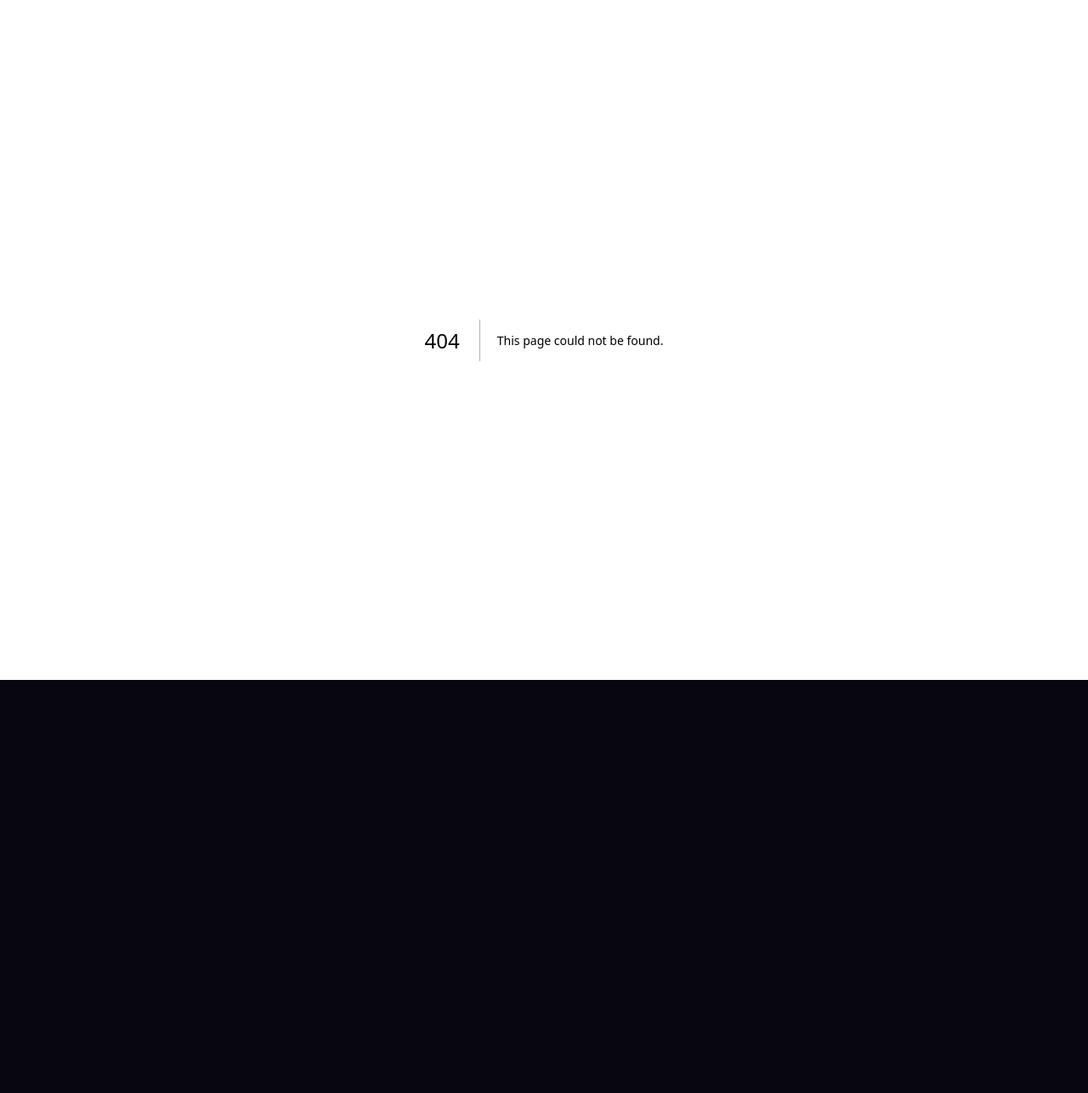
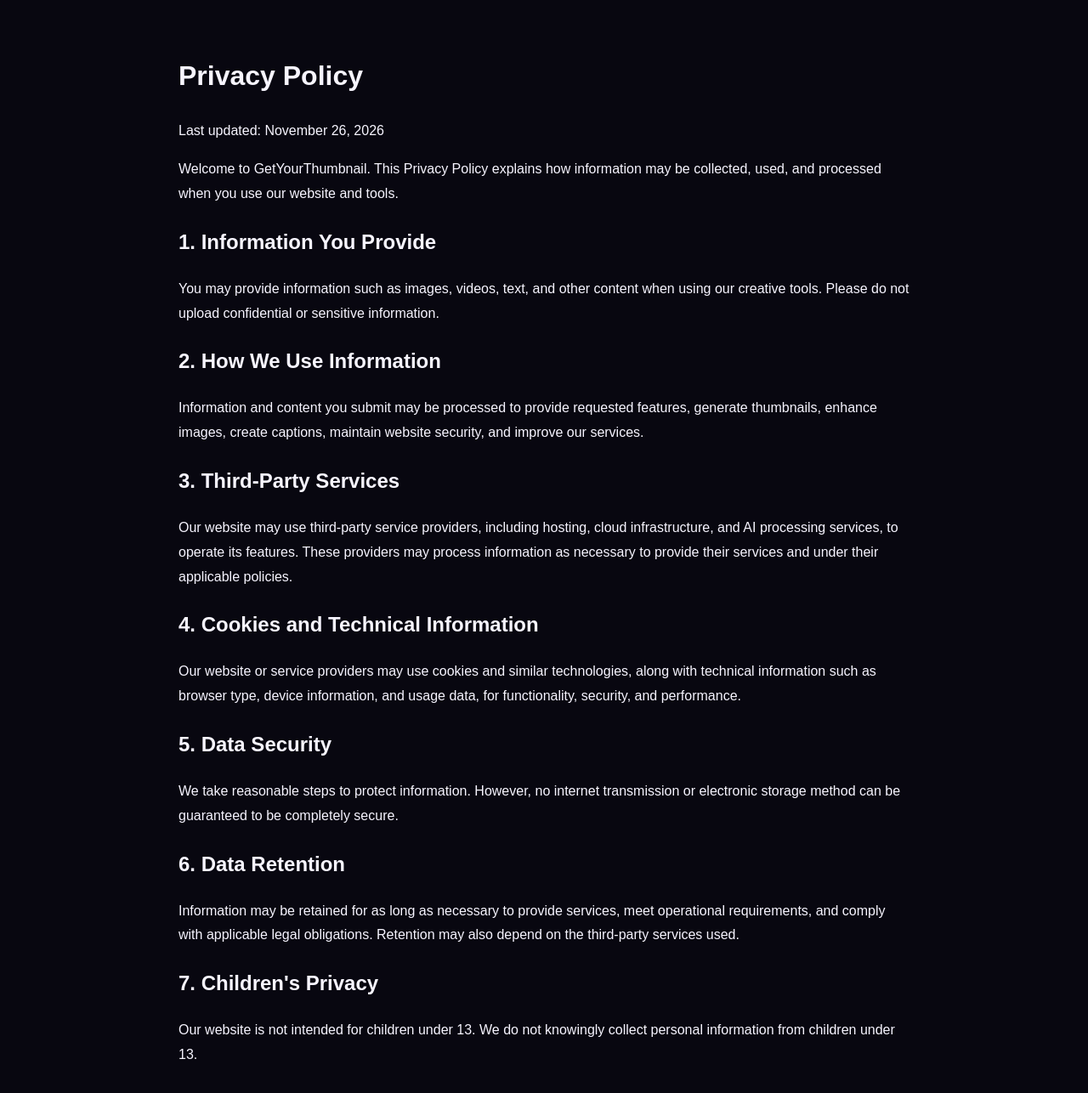
Before and after one commit to ar2117635-cpu/getyourthumbnail, a Next.js app: page /privacy-policy in a window 1280 px wide. Before the commit this address had no page. Shown: the top 1286 px of the page at 85% size. Before the commit the page ends 800 px from the top, so only its background shows below. Built offline with nearby package versions, Linux system fonts and the light colour scheme.

Commit message:
Create page.tsx

```diff
--- /dev/null
+++ b/app/privacy-policy/page.tsx
@@ -0,0 +1,95 @@
+
+export default function PrivacyPolicyPage() {
+  return (
+    <main style={{
+      maxWidth: "900px",
+      margin: "0 auto",
+      padding: "40px 20px",
+      fontFamily: "Arial, sans-serif",
+      lineHeight: 1.8
+    }}>
+      <h1>Privacy Policy</h1>
+
+      <p>Last updated: November 26, 2026</p>
+
+      <p>
+        Welcome to GetYourThumbnail. This Privacy Policy explains
+        how information may be collected, used, and processed when
+        you use our website and tools.
+      </p>
+
+      <h2>1. Information You Provide</h2>
+      <p>
+        You may provide information such as images, videos, text,
+        and other content when using our creative tools.
+        Please do not upload confidential or sensitive information.
+      </p>
+
+      <h2>2. How We Use Information</h2>
+      <p>
+        Information and content you submit may be processed to
+        provide requested features, generate thumbnails, enhance
+        images, create captions, maintain website security, and
+        improve our services.
+      </p>
+
+      <h2>3. Third-Party Services</h2>
+      <p>
+        Our website may use third-party service providers, including
+        hosting, cloud infrastructure, and AI processing services,
+        to operate its features. These providers may process
+        information as necessary to provide their services and
+        under their applicable policies.
+      </p>
+
+      <h2>4. Cookies and Technical Information</h2>
+      <p>
+        Our website or service providers may use cookies and similar
+        technologies, along with technical information such as
+        browser type, device information, and usage data, for
+        functionality, security, and performance.
+      </p>
+
+      <h2>5. Data Security</h2>
+      <p>
+        We take reasonable steps to protect information. However,
+        no internet transmission or electronic storage method can
+        be guaranteed to be completely secure.
+      </p>
+
+      <h2>6. Data Retention</h2>
+      <p>
+        Information may be retained for as long as necessary to
+        provide services, meet operational requirements, and comply
+        with applicable legal obligations. Retention may also
+        depend on the third-party services used.
+      </p>
+
+      <h2>7. Children's Privacy</h2>
+      <p>
+        Our website is not intended for children under 13.
+        We do not knowingly collect personal information from
+        children under 13.
+      </p>
+
+      <h2>8. Your Choices</h2>
+      <p>
+        Do not upload content you do not have permission to use.
+        You may stop using our services at any time.
+      </p>
+
+      <h2>9. Changes to This Policy</h2>
+      <p>
+        We may update this Privacy Policy from time to time.
+        Updates will be published on this page.
+      </p>
+
+      <h2>10. Contact</h2>
+      <p>
+        For privacy-related questions, please visit our
+        <a href="/contact"> Contact Us </a>
+        page.
+      </p>
+    </main>
+  );
+}
```
